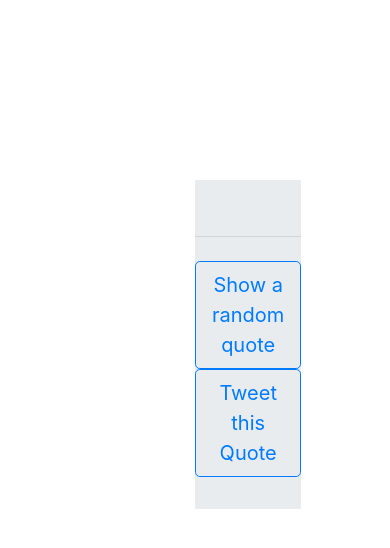
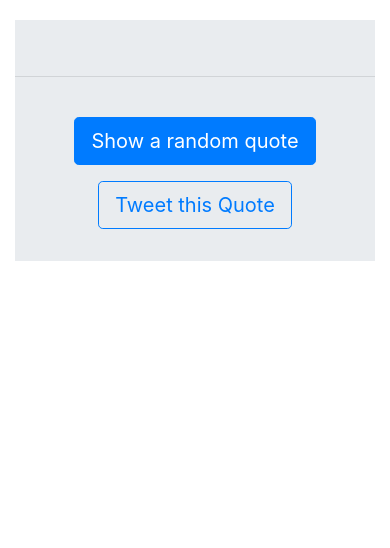
Before and after one commit to ali1129js/quotemachine, a React (Create React App) app: page / in a window 390 px wide. Shown: the top 548 px of the page. Built offline with nearby package versions, Linux system fonts and the light colour scheme; no server answers.

Commit message:
mobil ready

```diff
--- a/src/components/App.js
+++ b/src/components/App.js
@@ -2,7 +2,7 @@
  * @Author: Ali
  * @Date:   2018-12-23T11:19:57+01:00
  * @Last modified by:   Ali
- * @Last modified time: 2019-01-01T15:01:45+01:00
+ * @Last modified time: 2019-01-01T19:09:45+01:00
  */
 
 import React, { Component } from "react";
@@ -44,8 +44,13 @@ class App extends Component {
   }
   tweetQoute = () => {
     const text = this.state.newQuote.quoteText;
+    const quoteAuthor = this.state.newQuote.quoteAuthor;
+
     window.open(
-      "http://twitter.com/share?&text=" + encodeURIComponent(text),
+      "https://twitter.com/intent/tweet?text=" +
+        encodeURIComponent(text) +
+        " " +
+        encodeURIComponent(quoteAuthor),
       "",
       "left=0,top=0,width=550,height=450,personalbar=0,toolbar=0,scrollbars=0,resizable=0"
     );
@@ -62,7 +67,7 @@ class App extends Component {
           minWidth: "100%"
         }}
       >
-        <div className="quotes" style={{ margin: "180px", width: "auto" }}>
+        <div className="quotes" style={{ marginTop: "20px" }}>
           <QuoteMachine
             newQuote={this.state.newQuote}
             getRandQuote={this.getRandQuote}
--- a/src/components/QuoteMachine.js
+++ b/src/components/QuoteMachine.js
@@ -2,7 +2,7 @@
  * @Author: Ali
  * @Date:   2018-12-24T12:03:11+01:00
  * @Last modified by:   Ali
- * @Last modified time: 2019-01-01T18:17:24+01:00
+ * @Last modified time: 2019-01-01T19:17:50+01:00
  */
 import React, { Fragment } from "react";
 
@@ -10,13 +10,13 @@ const QuoteMachine = props => (
   <Fragment>
     <div className="container">
       <div className="row">
-        <div className="col">
+        <div className="col-sm">
           <div className="jumbotron jumbotron-fluid">
-            <h1 className="display-4">{props.newQuote.quoteText}</h1>
+            <h5 className="display-5">{props.newQuote.quoteText}</h5>
             <p className="lead"> {props.newQuote.quoteAuthor}</p>
             <hr className="my-4" />
             <button
-              className="btn btn-outline-primary btn-lg  mr-md-5"
+              className="btn btn-primary btn-lg m-3"
               onClick={props.getRandQuote}
             >
               Show a random quote
@@ -36,11 +36,3 @@ const QuoteMachine = props => (
 );
 
 export default QuoteMachine;
-/*
-const URL2 = 'https://cors-anywhere.herokuapp.com/https://api.forismatic.com/api/1.0/?method=getQuote&format=json&lang=en'
-const URL =
-  "http://api.forismatic.com/api/1.0/?method=getQuote&lang=en&format=jsonp&jsonp=?";
-
-  () => {
-  this.props.newQuote(this.state.color);
-*/
```
